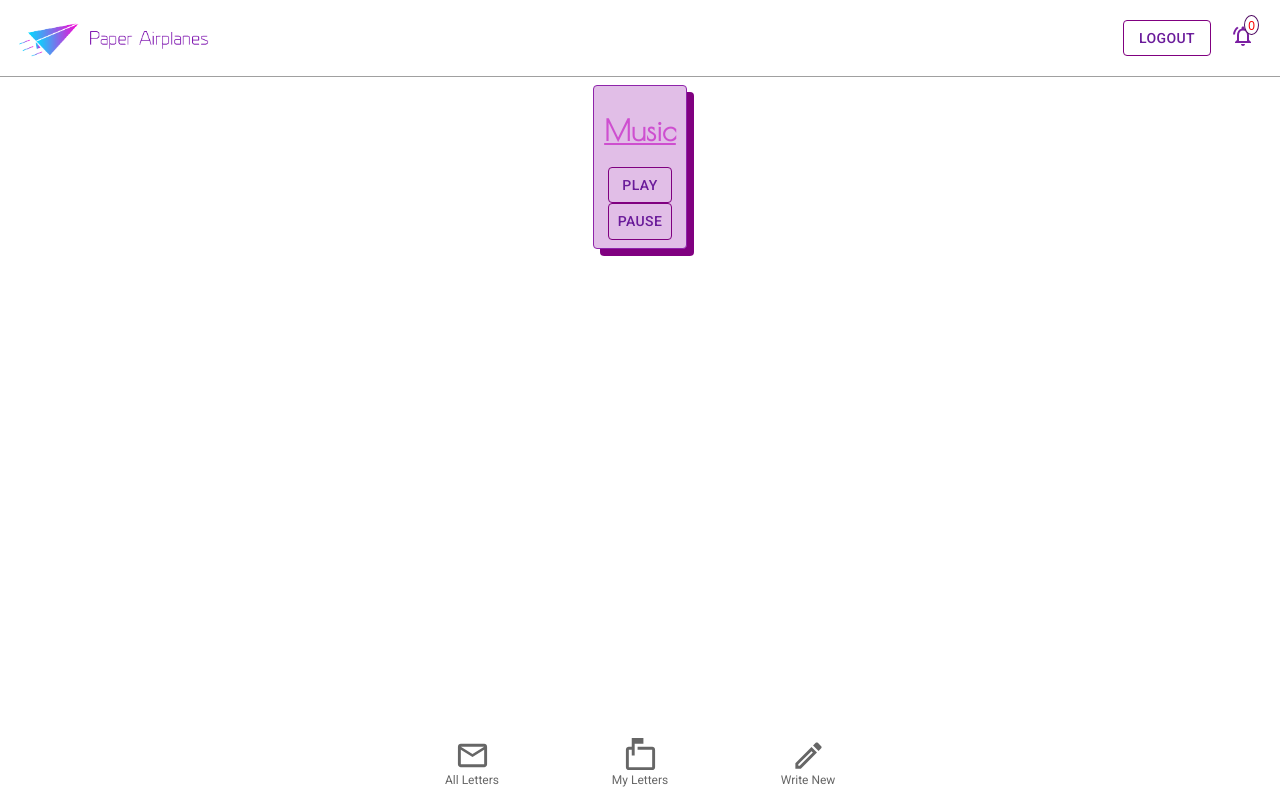
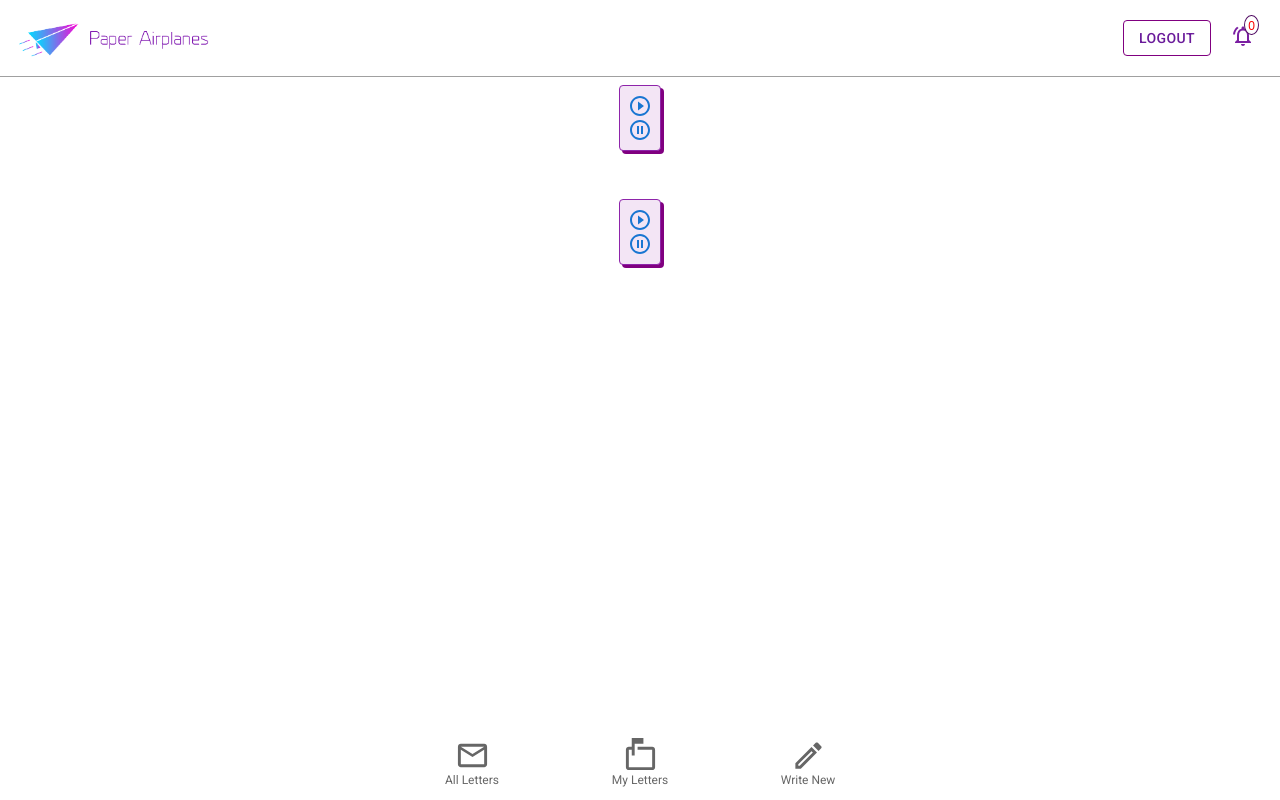
Before and after one commit to JohnBorges52/paper-airplanes, a React (Create React App) app in the folder client/: page /chill in a window 1280 px wide. Built offline with nearby package versions, Linux system fonts and the light colour scheme; no server answers; a web font is replaced by a local one.

Commit message:
Refactor

```diff
--- a/client/src/App.js
+++ b/client/src/App.js
@@ -37,6 +37,7 @@ function App() {
   const [page, setPage] = useState(1);
   const [value, setValue] = useState("recents");
   const { userID, setUserID } = useContext(UserContext);
+  const [music, setMusic] = useState(null)
 
   const handleChange = (event, newValue) => {
     setValue(newValue);
@@ -178,6 +179,7 @@ function App() {
         <Route path="/users/login/error" element={<LoginError redirectPath={"/letters/profile"}/>} />
         <Route path="/chill" element={<Music/>} />
       </Routes>
+      <Music></Music>
     </div >
   );
 }
--- a/client/src/components/Music.jsx
+++ b/client/src/components/Music.jsx
@@ -2,21 +2,23 @@ import React from "react";
 import {Card} from "@mui/material"
 import {Button} from "@mui/material";
 import { purple } from "@mui/material/colors";
+import PlayCircleOutlineOutlinedIcon from '@mui/icons-material/PlayCircleOutlineOutlined';
+import PauseCircleOutlineOutlinedIcon from '@mui/icons-material/PauseCircleOutlineOutlined';
 
 import song1 from "../assests/test2.mp3"
 import song2 from "../assests/test.mp4"
 
 export const Music = () => {
 
-  const audio = new Audio(song2)
+  const audio = new Audio(song1)
 
-  const playFunc = () => {
-    audio.volume = 0.2
-    audio.play()
+  const playFunc = (music) => {
+    music.volume = 0.2
+    music.play()
   }
 
-  const pauseFunc = () => {
-    audio.pause()
+  const pauseFunc = (music) => {
+    music.pause()
   }
 
 
@@ -29,27 +31,20 @@ export const Music = () => {
         alignItems: 'center',
         margin: 1,
         padding: 1,
-        backgroundColor: purple[100],
+        backgroundColor: purple[50],
         marginBottom: "40px",
-        boxShadow: "7px 7px purple",
+        boxShadow: "3px 3px purple",
         border: "1px solid",
         borderColor: purple[600] }}
       >
-        <h1 className="letterListHeader">Music</h1>
-      <Button
-        variant="outlined"
-        sx={{ width: 0.8 ,color: purple[800], border: "1px solid purple" }}
-        onClick={()=>{playFunc()}}
-        >
-          Play
-      </Button>
-      <Button
-        variant="outlined"
-        sx={{ width: 0.8 ,color: purple[800], border: "1px solid purple" }}
-        onClick={()=>{pauseFunc()}}
-        >
-          Pause
-      </Button>
+        <PlayCircleOutlineOutlinedIcon
+          color="primary"
+          onClick={()=>{playFunc(audio)}}
+        />
+        <PauseCircleOutlineOutlinedIcon
+          color="primary"
+          onClick={()=>{pauseFunc(audio)}}
+        />
     </Card>
   )
 }
```
